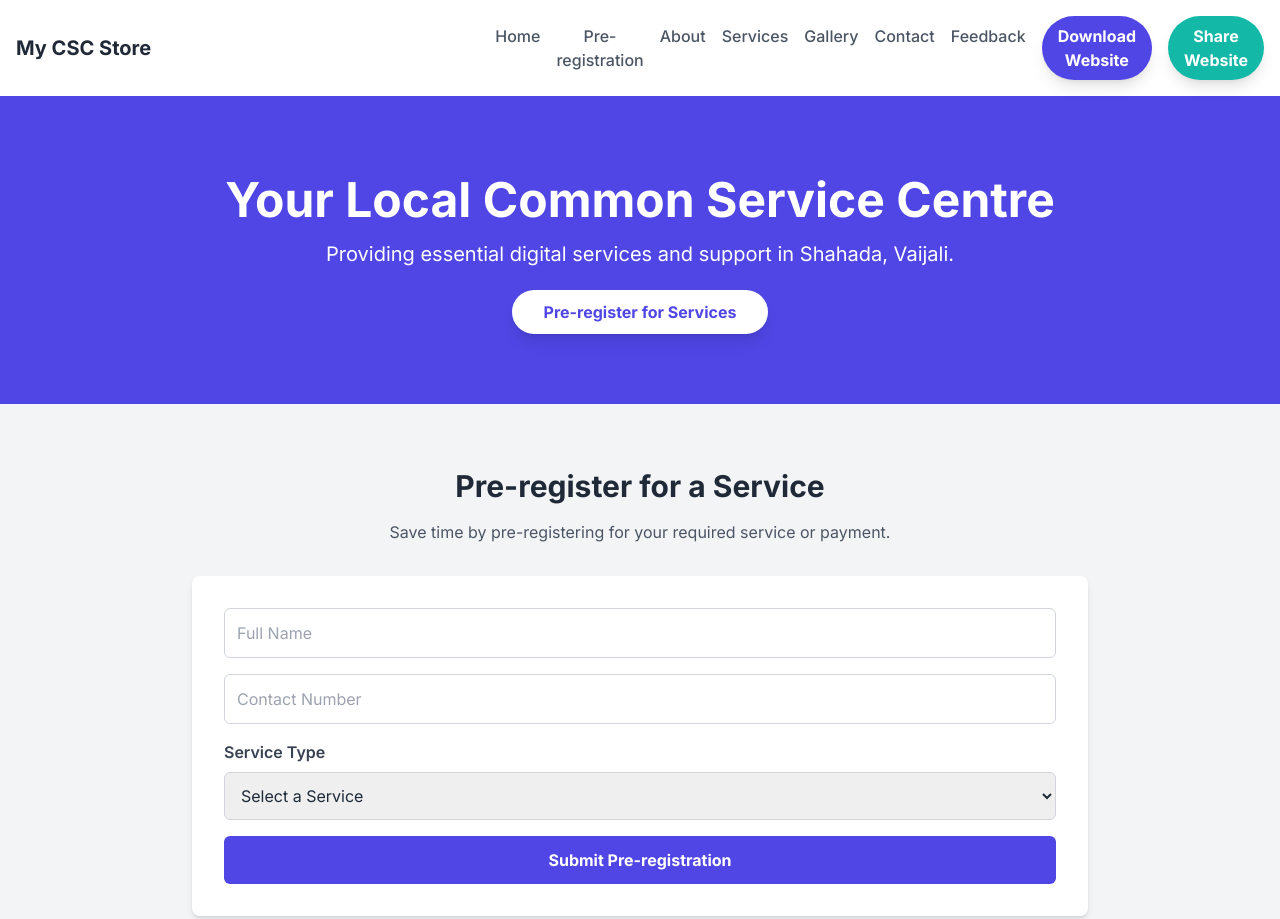
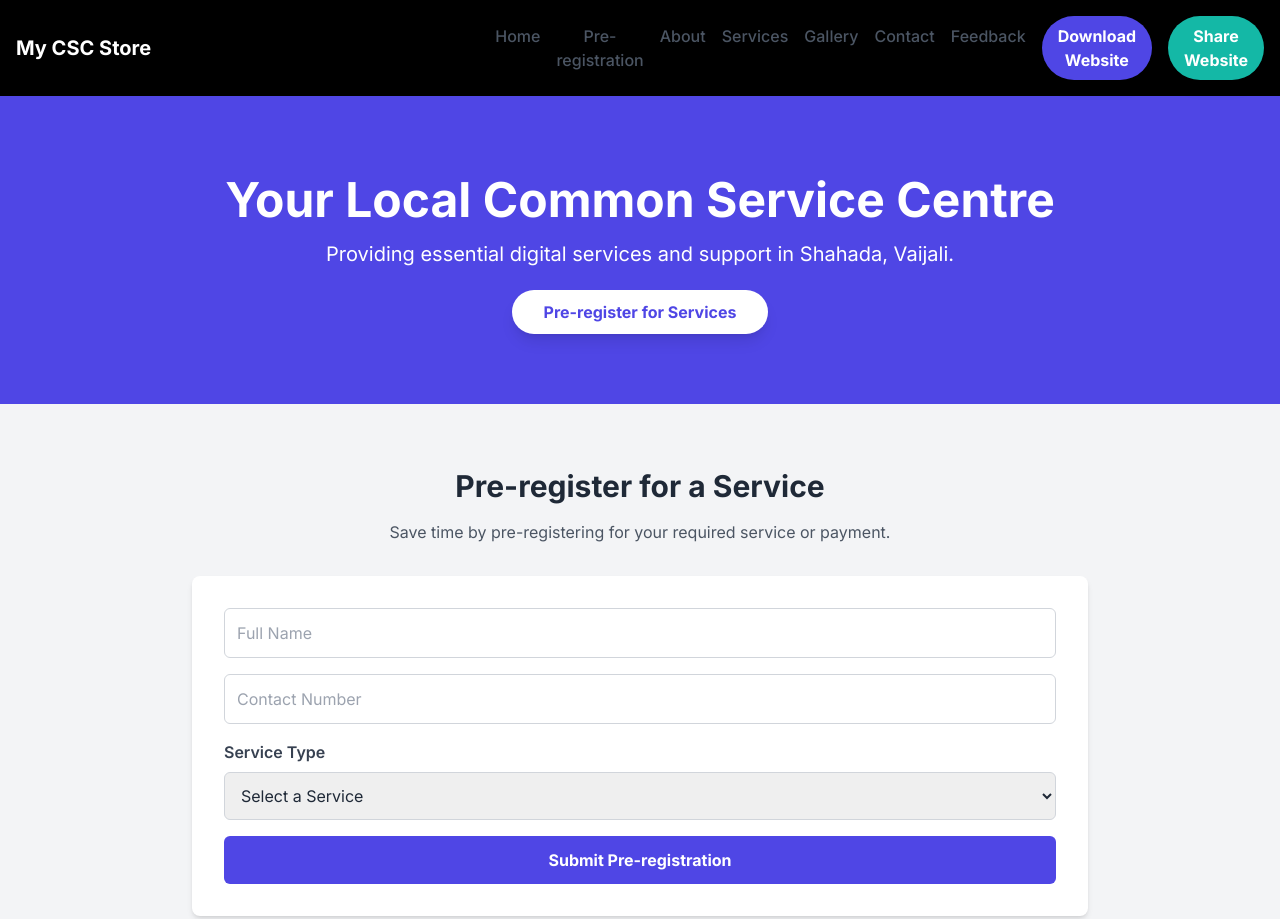
Before and after one commit to travelways000-max/csc-website, a plain HTML site: page index.html in a window 1280 px wide. Shown: the top 919 px of the page. Drawn offline with nearby package versions, Linux system fonts and the light colour scheme.

Commit message:
Update index.html

```diff
--- a/index.html
+++ b/index.html
@@ -26,10 +26,10 @@
 <body>
 
     <!-- Header & Navigation -->
-    <header class="bg-white shadow-md p-4">
+    <header class="bg-black shadow-md p-4">
         <nav class="container mx-auto flex flex-col md:flex-row items-center justify-between">
             <div class="w-full flex justify-between items-center mb-4 md:mb-0">
-                <a href="#" class="text-xl font-bold text-gray-800">My CSC Store</a>
+                <a href="#" class="text-xl font-bold text-white">My CSC Store</a>
                 <!-- Mobile Menu Button -->
                 <button id="mobile-menu-button" class="md:hidden text-gray-600 focus:outline-none">
                     <svg class="w-6 h-6" fill="none" stroke="currentColor" viewBox="0 0 24 24" xmlns="http://www.w3.org/2000/svg">
@@ -37,7 +37,7 @@
                     </svg>
                 </button>
             </div>
-<div id="navigation-menu" class="hidden md:flex ...">
+
             <div id="navigation-menu" class="hidden md:flex flex-col md:flex-row md:space-x-4 md:space-y-0 space-y-2 text-center w-full md:w-auto">
                 <a href="#home" class="text-gray-600 hover:text-indigo-600 font-medium py-2">Home</a>
                 <a href="#preregistration"
```
